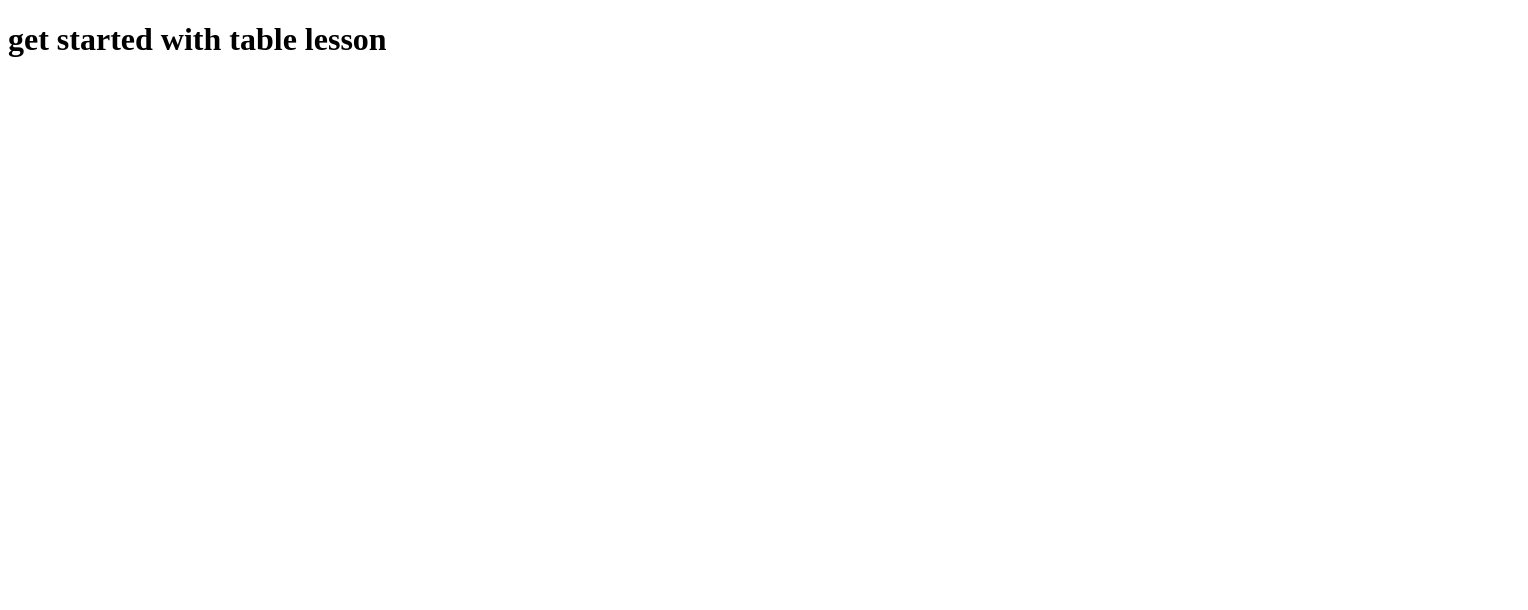
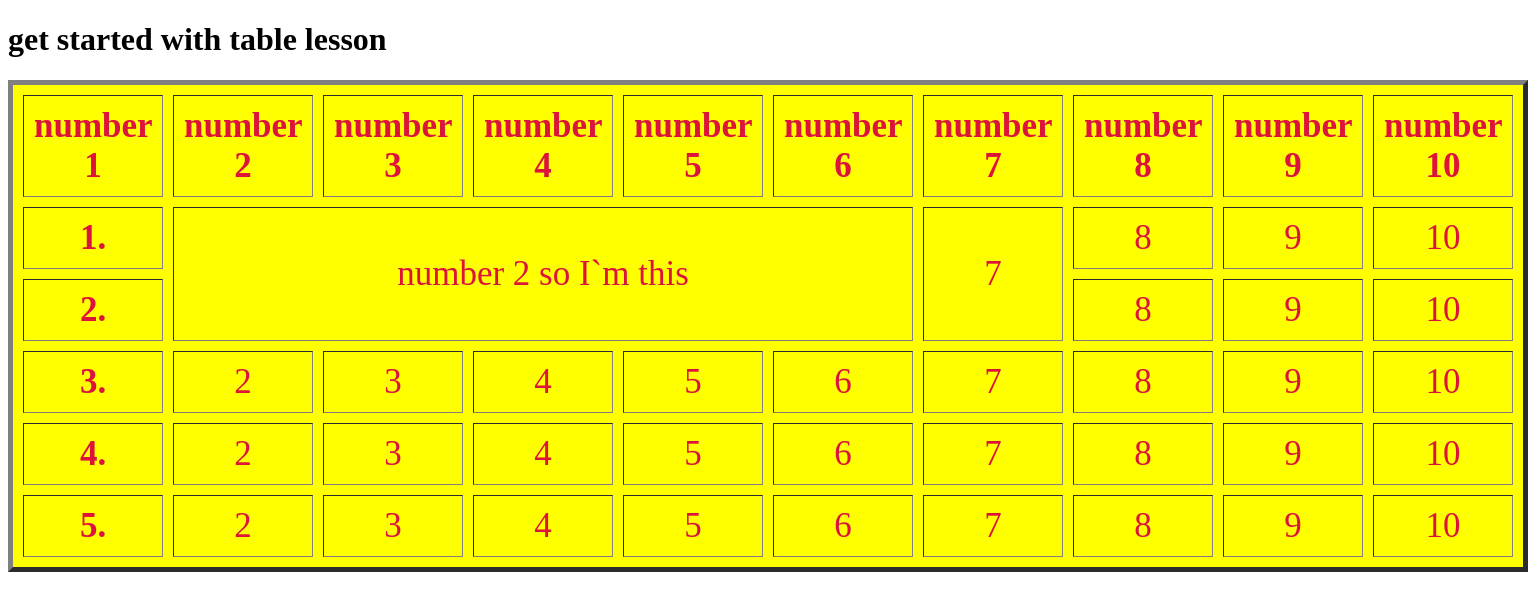
Before and after one commit to YevheniiaNivnia/Table_Site, a plain HTML site: page index.html in a window 1280 px wide. Shown: the whole page, 1528 px wide, since content can reach past the window. Drawn offline with Linux system fonts and the light colour scheme.

Commit message:
add table data

```diff
--- a/index.html
+++ b/index.html
@@ -3,8 +3,91 @@
   <head>
     <meta charset="UTF-8" />
     <title>Document</title>
+    <style>
+      table {
+        text-align: center;
+        font-size: 35px;
+        color: crimson;
+      }
+    </style>
   </head>
   <body>
     <h1>get started with table lesson</h1>
+    <table
+      widht="500"
+      cellpadding="10"
+      cellspacing="10"
+      border="5px"
+      bgcolor="yellow"
+    >
+      <thead>
+        <tr>
+          <th scope="col">number 1</th>
+          <th scope="col">number 2</th>
+          <th scope="col">number 3</th>
+          <th scope="col">number 4</th>
+          <th scope="col">number 5</th>
+          <th scope="col">number 6</th>
+          <th scope="col">number 7</th>
+          <th scope="col">number 8</th>
+          <th scope="col">number 9</th>
+          <th scope="col">number 10</th>
+        </tr>
+      </thead>
+      <tbody>
+        <tr>
+          <th scope="row">1.</th>
+          <td colspan="5" rowspan="2">number 2 so I`m this</td>
+          <td rowspan="2">7</td>
+          <td>8</td>
+          <td>9</td>
+          <td>10</td>
+        </tr>
+        <tr>
+          <th scope="row">2.</th>
+          <td>8</td>
+          <td>9</td>
+          <td>10</td>
+        </tr>
+        <tr>
+          <th scope="row">3.</th>
+          <td>2</td>
+          <td>3</td>
+          <td>4</td>
+          <td>5</td>
+          <td>6</td>
+          <td>7</td>
+          <td>8</td>
+          <td>9</td>
+          <td>10</td>
+        </tr>
+        <tr>
+          <th scope="row">4.</th>
+          <td>2</td>
+          <td>3</td>
+          <td>4</td>
+          <td>5</td>
+          <td>6</td>
+          <td>7</td>
+          <td>8</td>
+          <td>9</td>
+          <td>10</td>
+        </tr>
+      </tbody>
+      <tfoot>
+        <tr>
+          <th scope="row">5.</th>
+          <td>2</td>
+          <td>3</td>
+          <td>4</td>
+          <td>5</td>
+          <td>6</td>
+          <td>7</td>
+          <td>8</td>
+          <td>9</td>
+          <td>10</td>
+        </tr>
+      </tfoot>
+    </table>
   </body>
 </html>
```
